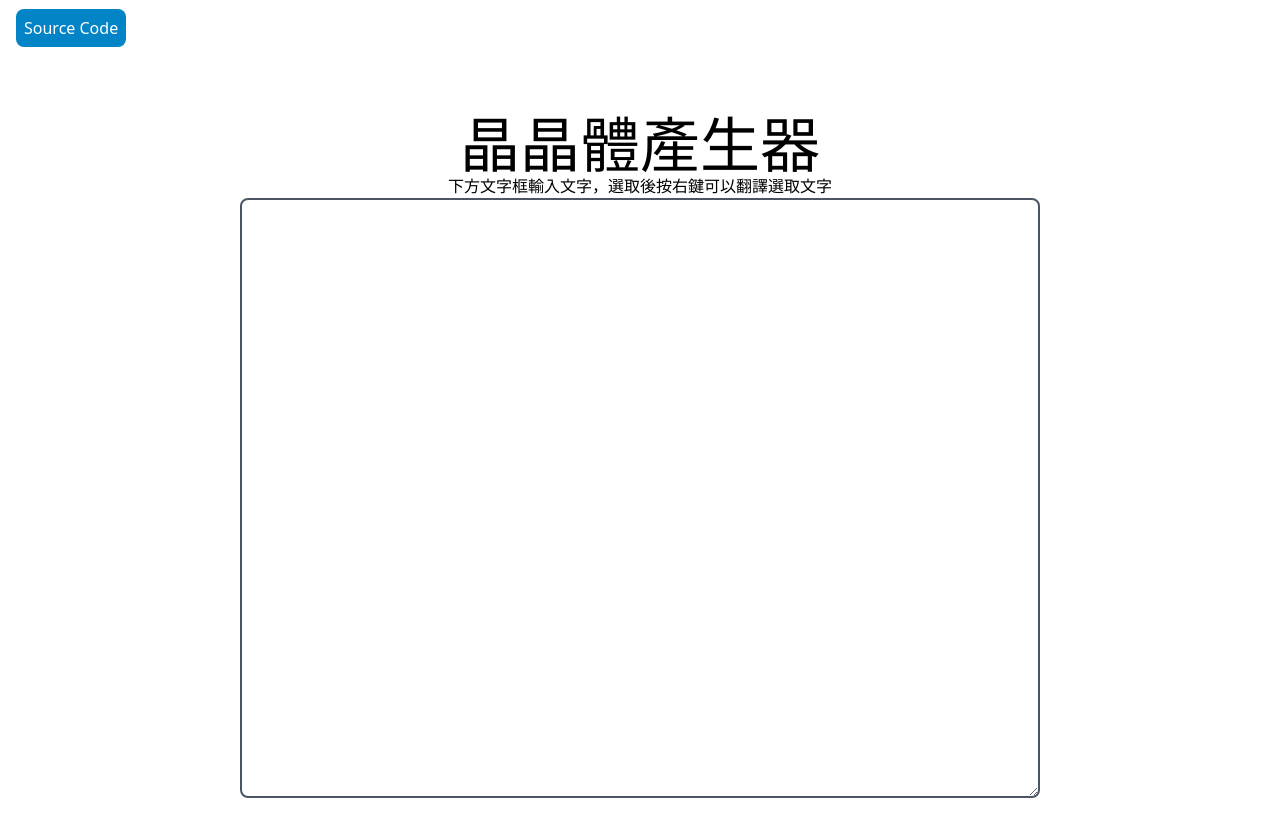
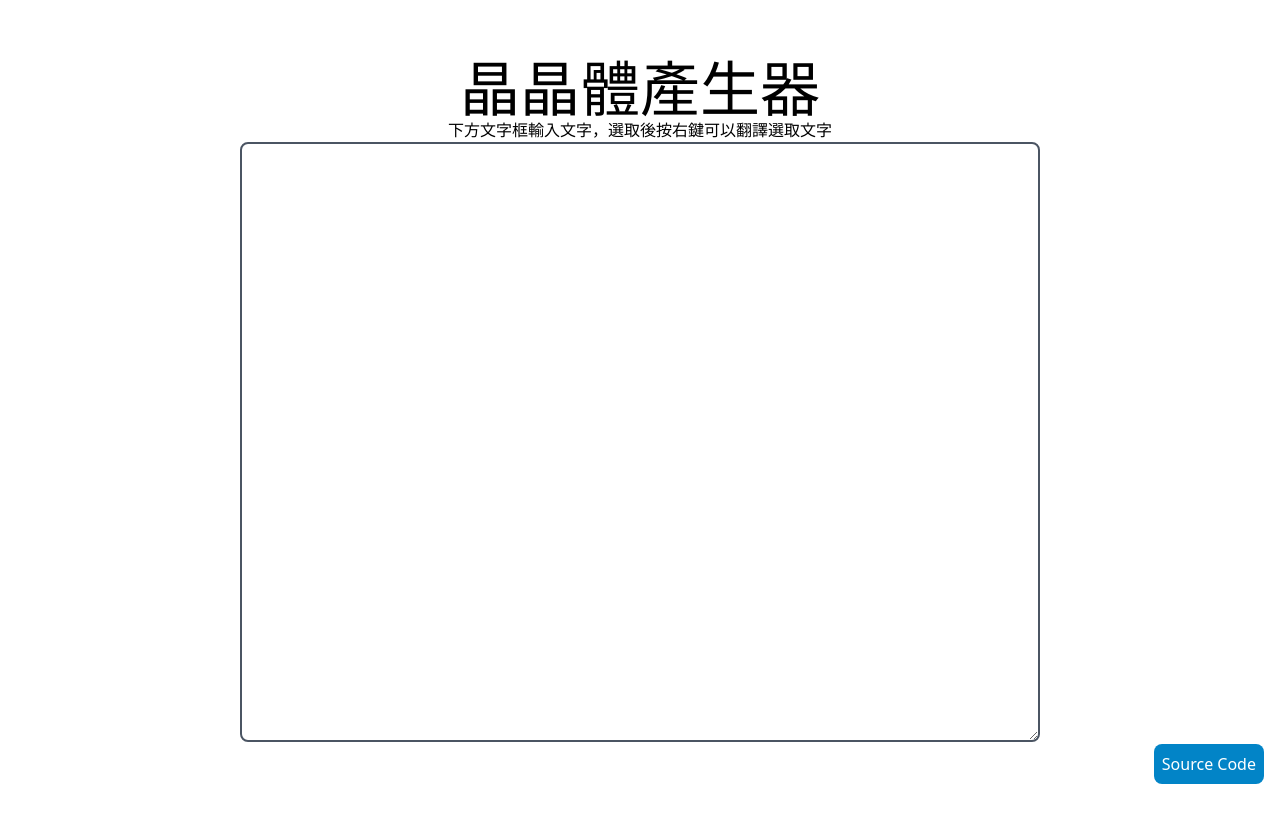
Before and after one commit to simbafs/JingJing, a Next.js app: page / in a window 1280 px wide. Shown: the top 836 px of the page. After the commit the page ends 800 px from the top, so only its background shows below. Built offline with nearby package versions, Linux system fonts and the light colour scheme.

Commit message:
move souce code btn to the right bottom corner

```diff
--- a/pages/index.tsx
+++ b/pages/index.tsx
@@ -42,14 +42,6 @@ export default function Home() {
 			<meta name="description" content="晶晶體產生器 JingJing Generator" />
 			<link rel="icon" href="/favicon.ico" />
 		</Head>
-		<div className="w-screen p-4">
-			<a
-				className="p-2 bg-sky-600 text-white rounded-lg"
-				href="https://github.com/simbafs/JingJing"
-				target="_blank"
-				rel="noopener noreferrer"
-			>Source Code</a>
-		</div>
 		<div className="h-screen w-screen flex justify-center items-center flex-col">
 			<h1 className="text-6xl">晶晶體產生器</h1>
 			<h2>下方文字框輸入文字，選取後按右鍵可以翻譯選取文字</h2>
@@ -60,6 +52,12 @@ export default function Home() {
 				onContextMenu={handleContext}
 			/>
 		</div>
+		<a
+			className="p-2 bg-sky-600 text-white rounded-lg absolute bottom-0 right-0 m-4"
+			href="https://github.com/simbafs/JingJing"
+			target="_blank"
+			rel="noopener noreferrer"
+		>Source Code</a>
 	</>
 
 }
```
